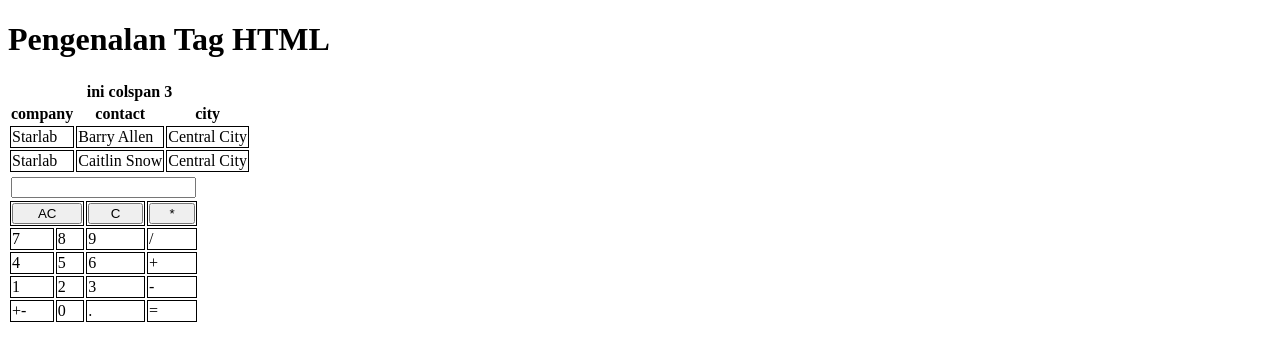
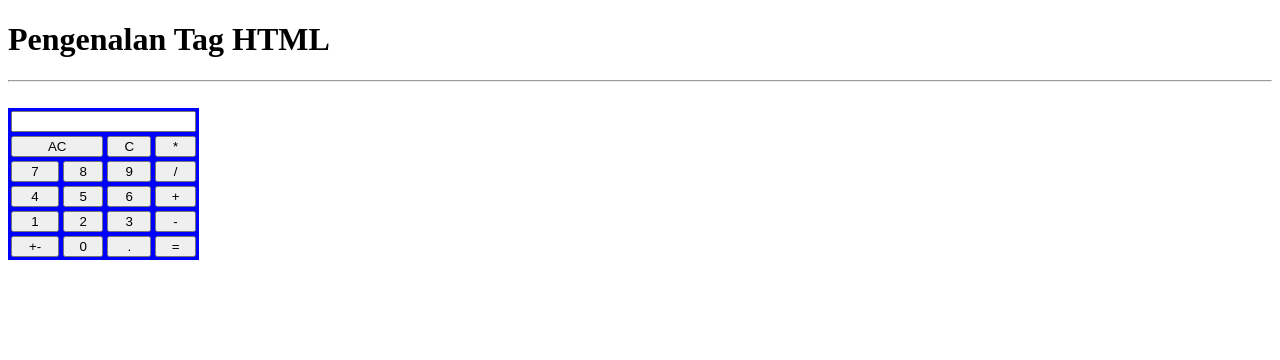
Before and after one commit to fiber21/revou-bootcamp, a plain HTML site: page week1/index.html in a window 1280 px wide. Drawn offline with Linux system fonts and the light colour scheme.

Commit message:
menghapus tabel satu dan membenarkan tabel kalkulator

```diff
--- a/week1/index.html
+++ b/week1/index.html
@@ -6,68 +6,95 @@
     <meta name="viewport" content="width=device-width, initial-scale=1.0">
     <title>Revou Day 2</title>
     <style>
-         td {
-        border: 1px solid black;
-        }
         button {
             width: 100%;
+        }
+        /* table, th, td {
+            border: 1px solid black;
+        } */
+        table {
+            background-color: blue;
         }
     </style>
 </head>
 <body>
     <h1>Pengenalan Tag HTML</h1>
-    <table>
-        <tr>
-            <th colspan="3">ini colspan 3</th>
-        </tr>
-        <tr>
-            <th>company</th>
-            <th>contact</th>
-            <th>city</th>
-        </tr>
-        <tr>
-            <td>Starlab</td>
-            <td>Barry Allen</td>
-            <td>Central City</td>
-        </tr><tr>
-            <td>Starlab</td>
-            <td>Caitlin Snow</td>
-            <td>Central City</td>
-        </tr>
-    </table>
+     <!-- kalkulator -->
+     <hr>
+     <br>
+     <div>
      <table>
          <tr>
              <th colspan="4"><input type="text" name="display"></th>
             </tr>
             <tr>
-            <td colspan="2"><button>AC</button></td>
-            <td><button>C</button></td>
-            <td><button>*</button></td>
+                <td colspan="2">
+                 <button>AC</button>
+             </td>
+             <td>
+                 <button>C</button>
+             </td>
+             <td>
+                 <button>*</button>
+             </td>
          </tr>
          <tr>
-            <td>7</td>
-            <td>8</td>
-            <td>9</td>
-            <td>/</td>
+             <td>
+                 <button>7</button>
+             </td>
+             <td>
+                 <button>8</button>
+             </td>
+             <td>
+                 <button>9</button>
+             </td>
+             <td>
+                 <button>/</button>
+             </td>
          </tr>
          <tr>
-            <td>4</td>
-            <td>5</td>
-            <td>6</td>
-            <td>+</td>
+             <td>
+                 <button>4</button>
+             </td>
+             <td>
+                 <button>5</button>
+                </td>
+                <td>
+                    <button>6</button>
+                </td>
+                <td>
+                    <button>+</button>
+                </td>
             </tr>
             <tr>
-            <td>1</td>
-            <td>2</td>
-            <td>3</td>
-            <td>-</td>
+                <td>
+                    <button>1</button>
+                </td>
+                <td>
+                    <button>2</button>
+                </td>
+                <td>
+                    <button>3</button>
+                </td>
+                <td>
+                    <button>-</button>
+                </td>
             </tr>
             <tr>
-            <td>+-</td>
-            <td>0</td>
-            <td>.</td>
-            <td>=</td>
+             <td>
+                 <button>+-</button>
+                </td>
+                <td>
+                    <button>0</button>
+                </td>
+                <td>
+                    <button>.</button>
+                </td>
+                <td>
+                    <button>=</button>
+                </td>
             </tr>
         </table>
+        </div>
 </body>
 </html>
```
Lines whose indentation alone changed are shown as unchanged.
